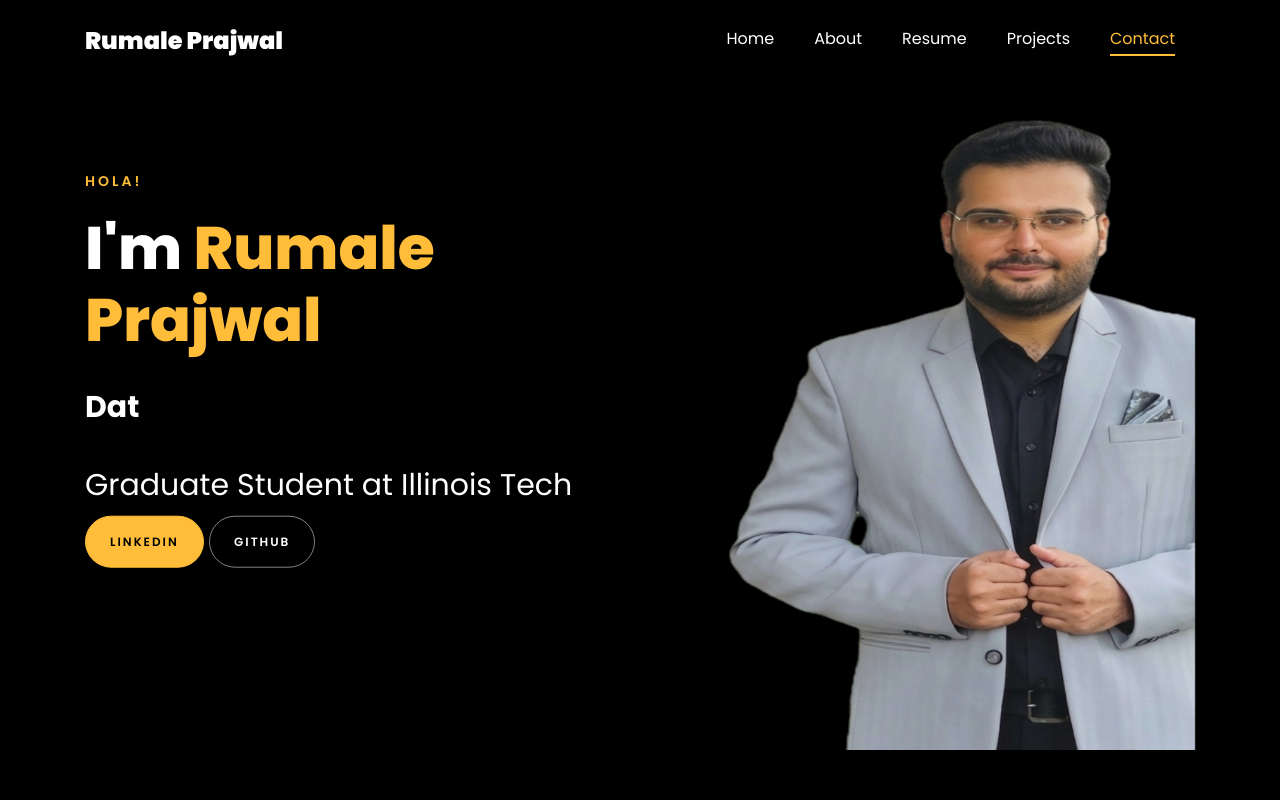
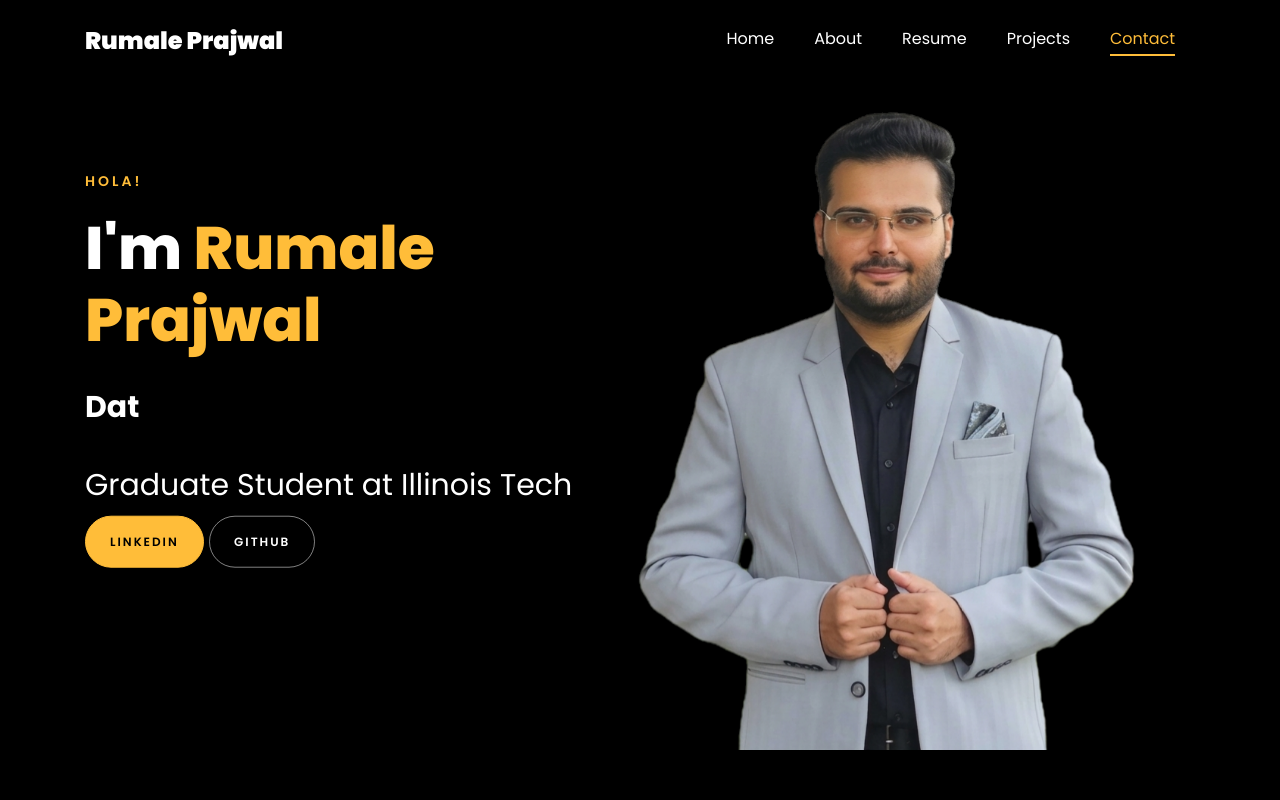
Before and after one commit to RumalePrajwal/RumalePrajwal.github.io, a plain HTML site: page index.html in a window 1280 px wide. Shown: the top 800 px of the page. Drawn offline with Linux system fonts and the light colour scheme; files whose address does not match are found by name.

Commit message:
Update index.html

```diff
--- a/index.html
+++ b/index.html
@@ -77,6 +77,12 @@
   height: 100%;
   background-color: #ccc;
   animation: typing-cursor 0.5s ease-in-out infinite;
+}
+	/* Hero profile image fix */
+.hero-profile-img {
+  background-repeat: no-repeat !important;
+  background-size: auto 86% !important;
+  background-position: right 60px bottom 0 !important;
 }
 
 @keyframes typing {
@@ -171,7 +177,7 @@
 	      	<div class="overlay"></div>
 	         <div class="container">
 	          <div class="row d-md-flex no-gutters slider-text align-items-end justify-content-end" data-scrollax-parent="true">
-	          	<div class="one-third js-fullheight order-md-last img" style="background-image:url(images/portfolio.png); background-position: 200px 120px; background-size: 90% 80%;">
+	          	<div class="one-third js-fullheight order-md-last img hero-profile-img" style="background-image:url(images/portfolio.png);">
 	          	 <div class="overlay"></div>
 	          	</div>
 		          <div class="one-forth d-flex  align-items-center ftco-animate" data-scrollax=" properties: { translateY: '70%' }">
```
